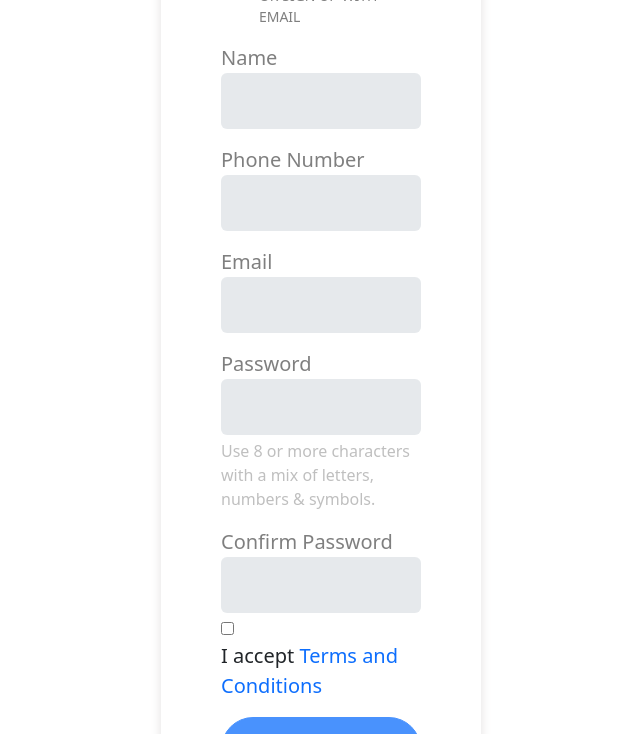
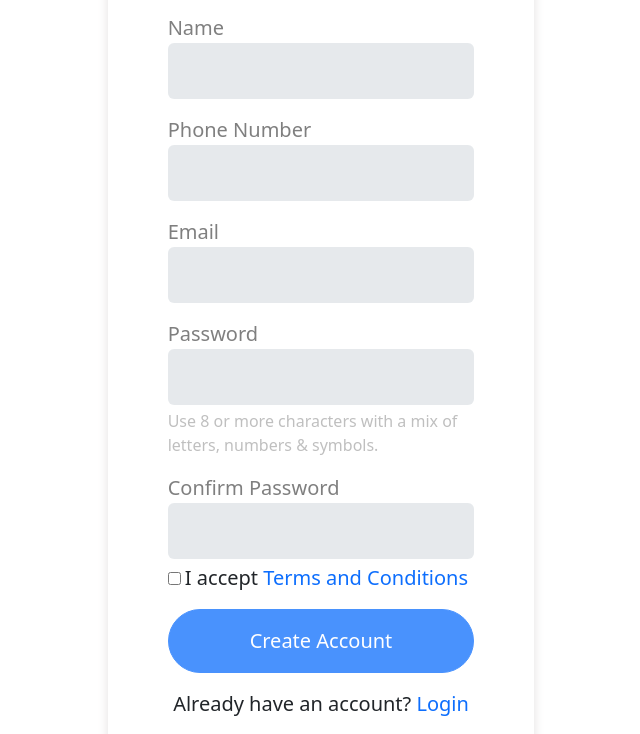
Before and after one commit to rao-rabi/User-Sign-up-Bitesized, a plain HTML site: page index.html in a window 1280 px wide. Shown: the part 367-1101 px from the top of the page, without its empty margins (319-959 px from the left). Drawn offline with nearby package versions, Linux system fonts and the light colour scheme.

Commit message:
second commit

```diff
--- a/index.html
+++ b/index.html
@@ -11,7 +11,7 @@
 </head>
 
 <body>
-    <div class="container form-signup w-25 p-5 mt-3 mb-3">
+    <div class="container form-signup col-xl-4 col-lg-5 col-md-7 col-12 p-5 mt-3 mb-3">
         <div class="container">
             <h2 class="display-5 fw-bold text-center">Bitesized</h2>
             <p class="fs-4 fw-bold text-center">Create Account as a Educator</p>
```
